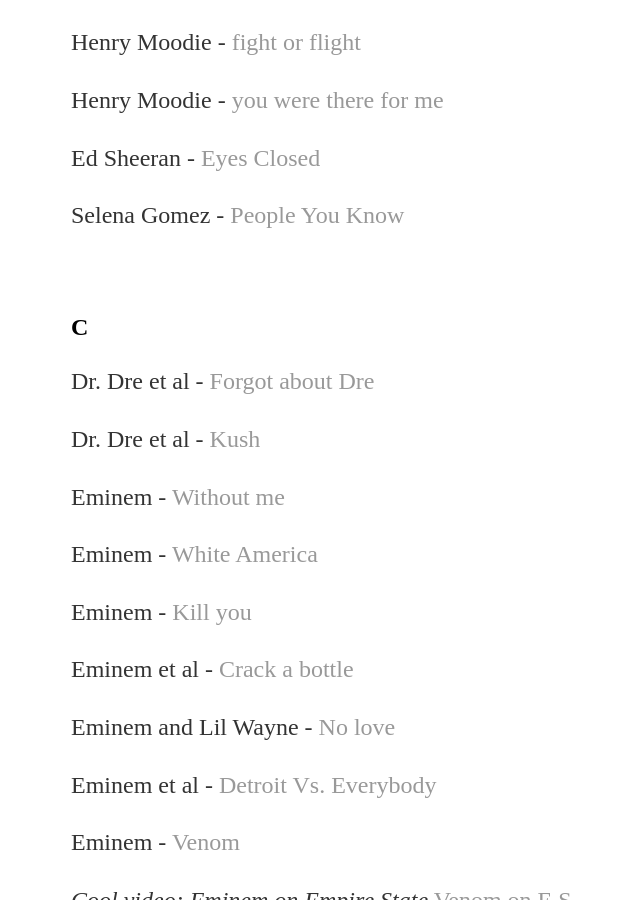
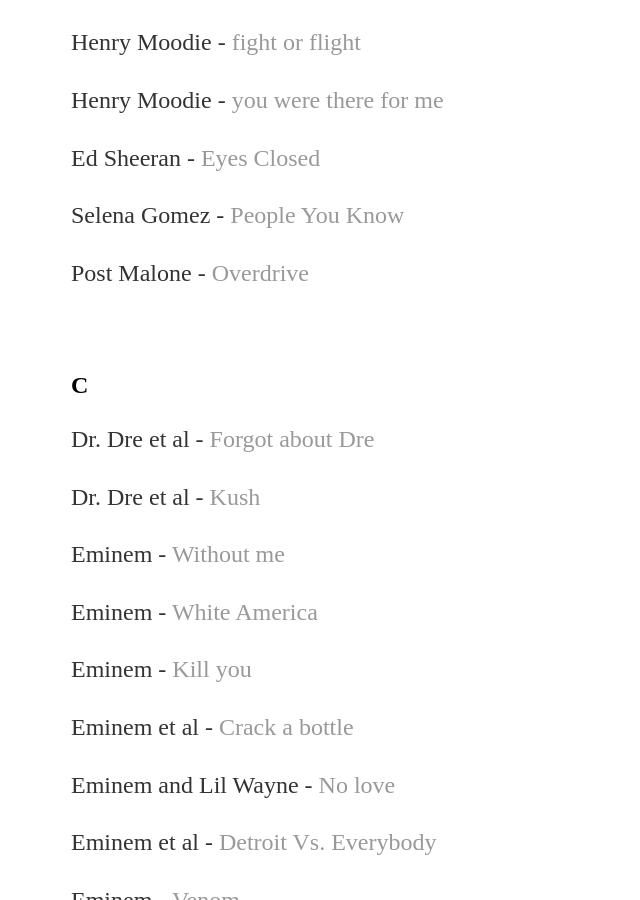
Before and after one commit to yjkweon24/yjkweon24.github.io, a Jekyll site: the page built from _posts/2018-10-23-songs-that-i-love.md, in a window 1280 px wide and 900 px high, scrolled down 16638 px. Shown: the whole window, without its empty margins (121-761 px from the left). Built offline with Jekyll 4.4.1, drawn with Linux system fonts in a browser that asks for light colours.

Commit message:
Update 2018-10-23-songs-that-i-love.md

```diff
--- a/_posts/2018-10-23-songs-that-i-love.md
+++ b/_posts/2018-10-23-songs-that-i-love.md
@@ -580,6 +580,8 @@
 
 Selena Gomez - [People You Know](https://www.youtube.com/watch?v=0SVaz8VWE84)
 
+Post Malone - [Overdrive](https://www.youtube.com/watch?v=hggjZ-FGGkw)
+
 <br>
 
 ## C
```
